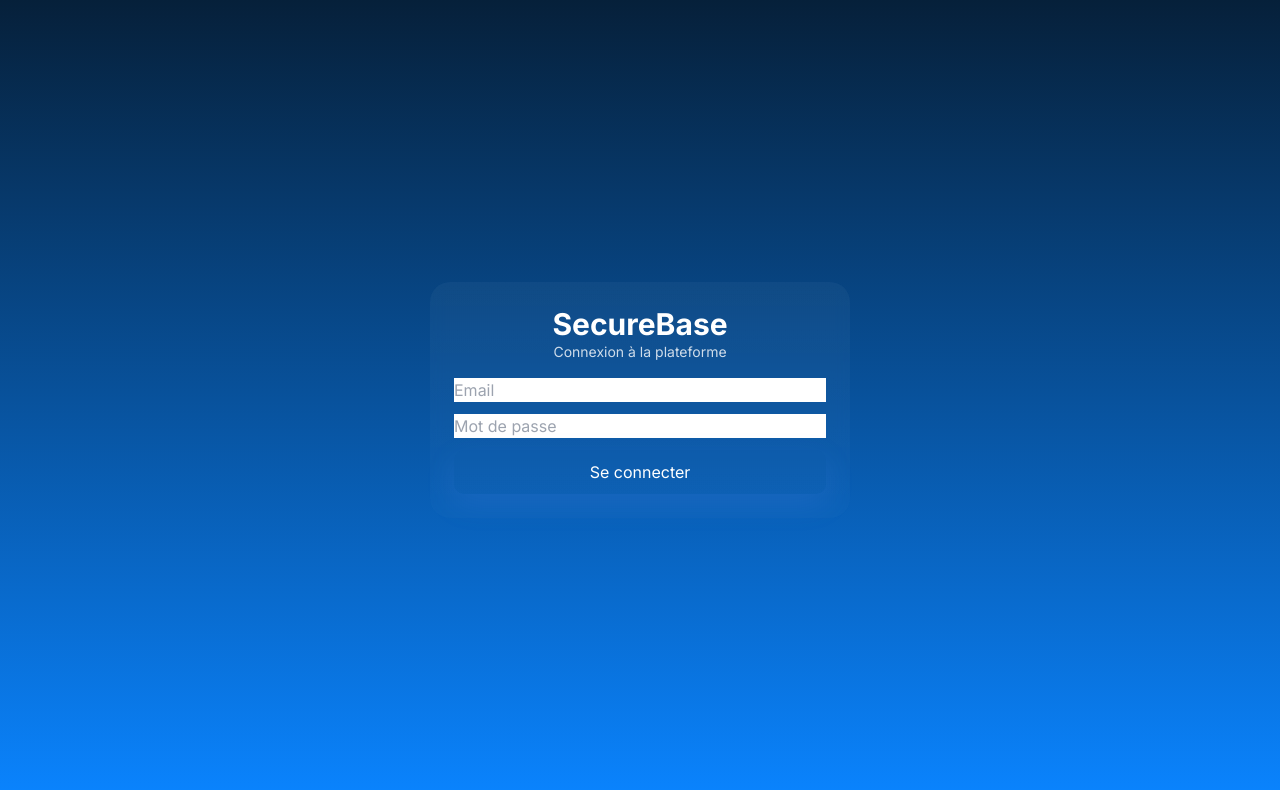
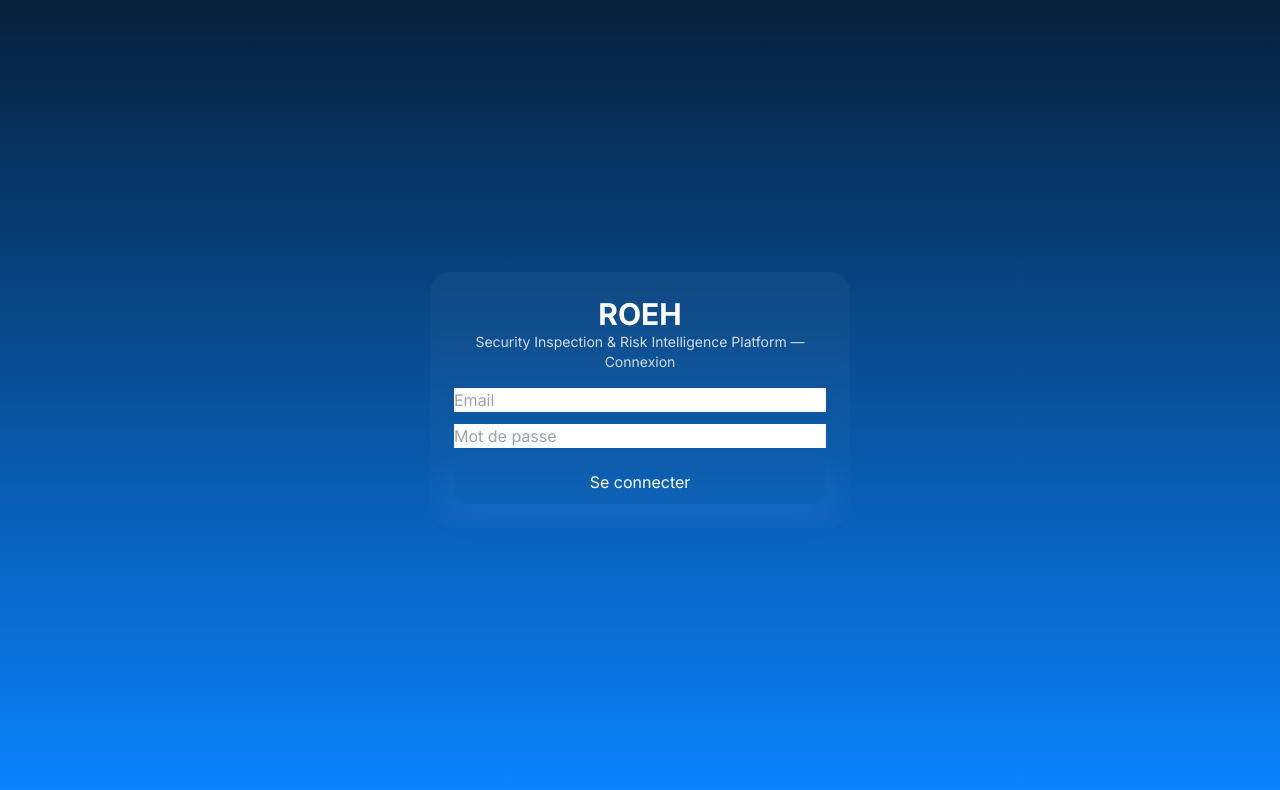
Before and after one commit to micktal/lynx, a React (Vite) app: page /login in a window 1280 px wide. Shown: the top 790 px of the page. Built offline with nearby package versions, Linux system fonts and the light colour scheme.

Commit message:
Update login branding
cgen-f8fd0fc96cf1430d91de882a26a269ec

```diff
--- a/client/pages/login.tsx
+++ b/client/pages/login.tsx
@@ -6,8 +6,8 @@ export default function LoginPage(){
     <div style={{minHeight: '100vh', display: 'flex', alignItems:'center', justifyContent:'center', background: 'linear-gradient(180deg,#06203a,#0a84ff)'}}>
       <div className="modal-premium" style={{maxWidth: 420, width: '100%'}}>
         <div className="text-center mb-4">
-          <div className="text-3xl font-bold" style={{color: 'white'}}>SecureBase</div>
-          <div className="text-sm text-white/80">Connexion à la plateforme</div>
+          <div className="text-3xl font-bold" style={{color: 'white'}}>ROEH</div>
+          <div className="text-sm text-white/80">Security Inspection & Risk Intelligence Platform — Connexion</div>
         </div>
         <div>
           <input className="input w-full mb-3" placeholder="Email" />
```
